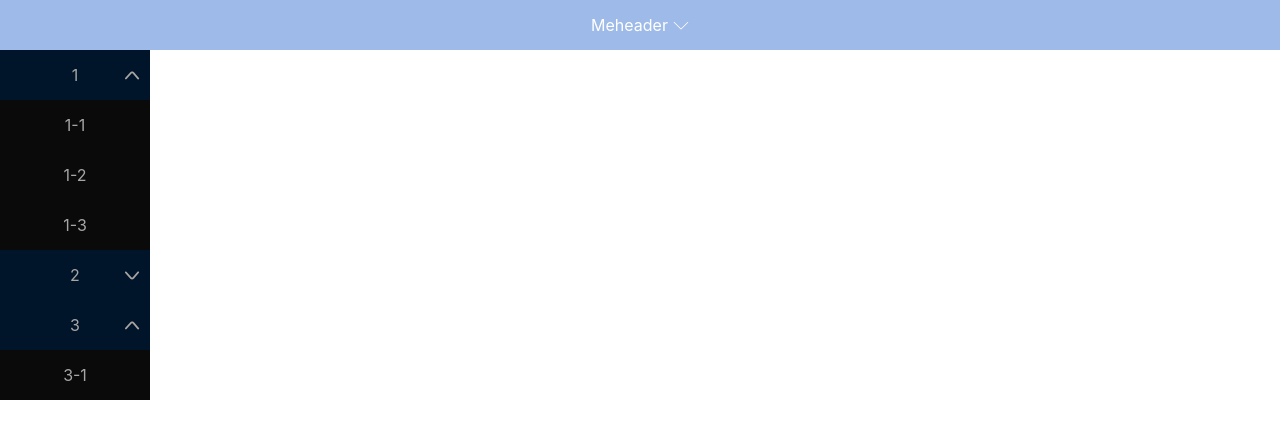
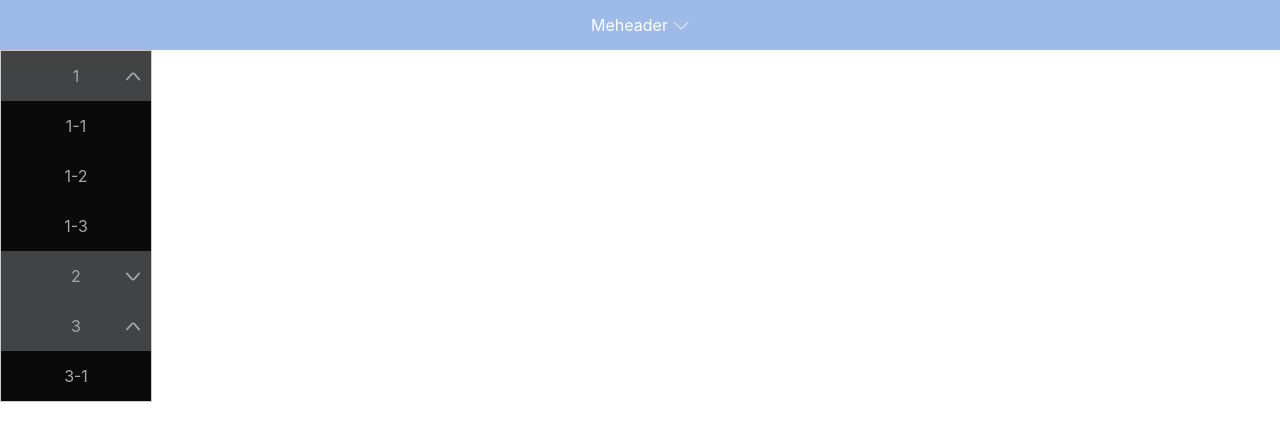
Before and after one commit to xxyzlll/ExercisePractice, a React app: page /me in a window 1280 px wide. Shown: the top 440 px of the page. Built offline with nearby package versions, Linux system fonts and the light colour scheme.

Commit message:
下拉菜单主题

```diff
--- a/src/components/Menu/Main.tsx
+++ b/src/components/Menu/Main.tsx
@@ -3,9 +3,12 @@ import "./styles.css"
 import { MouseEventHandler } from "react";
 import { menuTree } from "@/model/me";
 
+export type menuTheme = 'dark' | 'light'
+
 export interface Props {
   menuTree?: any,
-  clickMenu: (index: number) => void
+  clickMenu: (index: number) => void,
+  theme?: menuTheme
 }
 
 export interface States {
@@ -21,14 +24,25 @@ class Menu extends React.Component<Props, States> {
   }
 
   listItem = () => {
-    const { menuTree } = this.props
+    const { menuTree, theme } = this.props
+    let themeClass = theme ?
+        theme === "dark" ? "dark_theme_color dark_hover" :
+            "light_theme_color light_hover" : "dark_theme_color dark_hover"
+
+    let themeChildClass = theme ? theme === "dark" ?
+        "dark_theme_child_color dark_hover" :
+        "light_theme_child_color light_hover" : "dark_theme_child_color dark_hover"
+
+    let themeBackColor = ['treeItem', themeClass].join(" ")
+    let themeChildBackColor = ['treeItem_child treeItem', themeChildClass].join(" ")
+
     if (!menuTree?.length) {
-      return (<div>a</div>)
+      return null
     }
     return (
         menuTree && menuTree.map((item: any, index: number) =>
             <div key={`deep${index}`}>
-              <div className="treeItem" onClick={() => this.clickItem(index)}>{item.label}
+              <div className={themeBackColor} onClick={() => this.clickItem(index)}>{item.label}
                 {!item.showChildTree ?
                     <i className="iconfont menu_icon">&#xe62f;</i> :
                     <i className="iconfont menu_icon">&#xe62d;</i>}
@@ -36,7 +50,7 @@ class Menu extends React.Component<Props, States> {
 
               {item.children && item.showChildTree && item.children.map((item: any) =>
                   <div key={`child${item.label}`}
-                       className="treeItem_child treeItem">{item.label}</div>)}
+                       className={themeChildBackColor}>{item.label}</div>)}
             </div>
         )
     )
--- a/src/components/Menu/styles.css
+++ b/src/components/Menu/styles.css
@@ -1,28 +1,59 @@
 .menu {
     display: inline-block;
     min-width: 150px;
-    /*min-height: 500px;*/
     background-color: #414345;
     overflow: auto;
     cursor: pointer;
+    border: 1px solid #cdc9c9;
 }
+
 .treeItem {
     background-color: #001529;
     color: #a8a5a5;
-    width: 100%;
-    height: 50px;
     line-height: 50px;
     text-align: center;
     position: relative;
 }
-.treeItem_child{
+
+.dark_hover{
+    width: 100%;
+    height: 50px;
+}
+.light_hover{
+    width: 100%;
+    height: 50px;
+}
+
+.treeItem_child {
     background-color: #0a0a0a;
 }
-.treeItem:hover{
-    background-color:#1890FF;
-color: white;
+
+.dark_hover:hover {
+    background-color: #1f8aef;
+/*    border-right: 2px solid #1890FF;*/
+    color: white;
 }
+
+.light_hover:hover {
+    background-color: #72a7db;
+    /*    border-right: 2px solid #1890FF;*/
+    color: white;
+}
+
 .menu_icon {
     position: absolute;
     right: 10px;
 }
+
+.dark_theme_color{
+    background-color: #414345;
+}
+.light_theme_color{
+    background-color: #ffffff;
+}
+.dark_theme_child_color{
+    background-color: #0a0a0a;
+}
+.light_theme_child_color{
+    background-color: #e8e5e5;
+}
--- a/src/pages/me/Main.tsx
+++ b/src/pages/me/Main.tsx
@@ -70,7 +70,7 @@ class Me extends React.Component<IAppOwnProps & IAppDispatchProps & IAppStatePro
     return (
         <>
           <Header title={"Me"}/>
-          <Menu menuTree={this.state.menuTree} clickMenu={this.clickMenu}/>
+          <Menu menuTree={this.state.menuTree} clickMenu={this.clickMenu} theme={"dark"}/>
         </>
     );
   }
```
